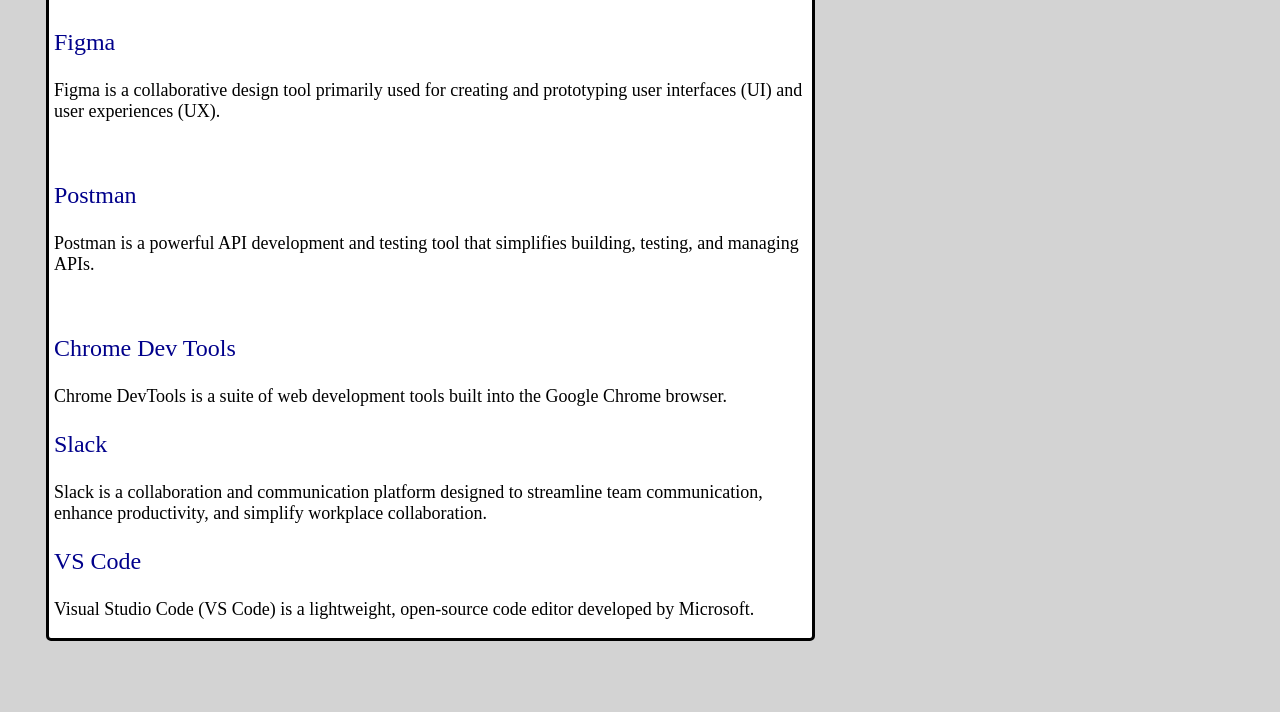
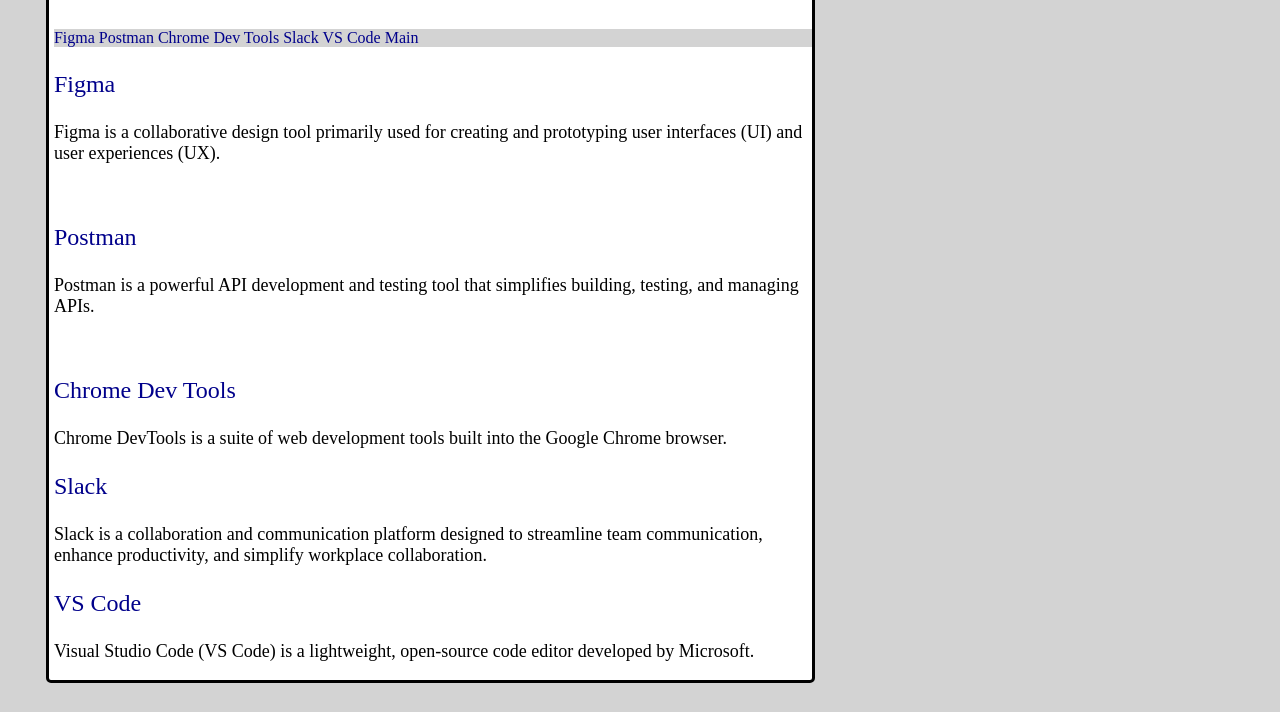
Before and after one commit to Ashmeet-Singh5/Web-Application-Research, a plain HTML site: page webresource.html in a window 1280 px wide. Shown: the part 88-800 px from the top of the page. Drawn offline with Linux system fonts and the light colour scheme.

Commit message:
Update webresource.html

```diff
--- a/webresource.html
+++ b/webresource.html
@@ -16,23 +16,35 @@
 <body>
     <div class="info">
         <p class="heading">Web Resources</p>
+        <p class="foo">
+        <a href="#a">Figma</a>
+        <a href="#b">Postman</a>
+        <a href="#c">Chrome Dev Tools</a>
+        <a href="#d">Slack</a>
+        <a href="#e">VS Code</a>
+        <a href="../index.html">Main</a>
 
+        <p id="a">
         <p class="title"><a href="https://www.figma.com/">Figma</a></p>
-        <p class="about">Figma is a collaborative design tool primarily used for creating and prototyping user interfaces (UI) and user experiences (UX).</p>
+        <p class="about" id="a">Figma is a collaborative design tool primarily used for creating and prototyping user interfaces (UI) and user experiences (UX).</p></p>
         <br>
 
+        <p id="b">
         <p class="title"><a href="https://www.postman.com/?ref=kodekloud.com">Postman</a></p>
-        <p class="about">Postman is a powerful API development and testing tool that simplifies building, testing, and managing APIs.</p>
+        <p class="about">Postman is a powerful API development and testing tool that simplifies building, testing, and managing APIs.</p></p>
         <br>
 
+        <p id="c">
         <p class="title"><a href="https://developer.chrome.com/?ref=kodekloud.com">Chrome Dev Tools</a></p>
-        <p class="about">Chrome DevTools is a suite of web development tools built into the Google Chrome browser.</p>
+        <p class="about">Chrome DevTools is a suite of web development tools built into the Google Chrome browser.</p></p>
 
+        <p id="d">
         <p class="title"><a href="https://slack.com/">Slack</a></p>
-        <p class="about">Slack is a collaboration and communication platform designed to streamline team communication, enhance productivity, and simplify workplace collaboration.</p>
+        <p class="about">Slack is a collaboration and communication platform designed to streamline team communication, enhance productivity, and simplify workplace collaboration.</p></p>
 
+        <p id="e">
         <p class="title"><a href="https://code.visualstudio.com/">VS Code</a></p>
-        <p class="about">Visual Studio Code (VS Code) is a lightweight, open-source code editor developed by Microsoft.</p>
+        <p class="about">Visual Studio Code (VS Code) is a lightweight, open-source code editor developed by Microsoft.</p></p>
     </div>
 </body>
 </html>
```
